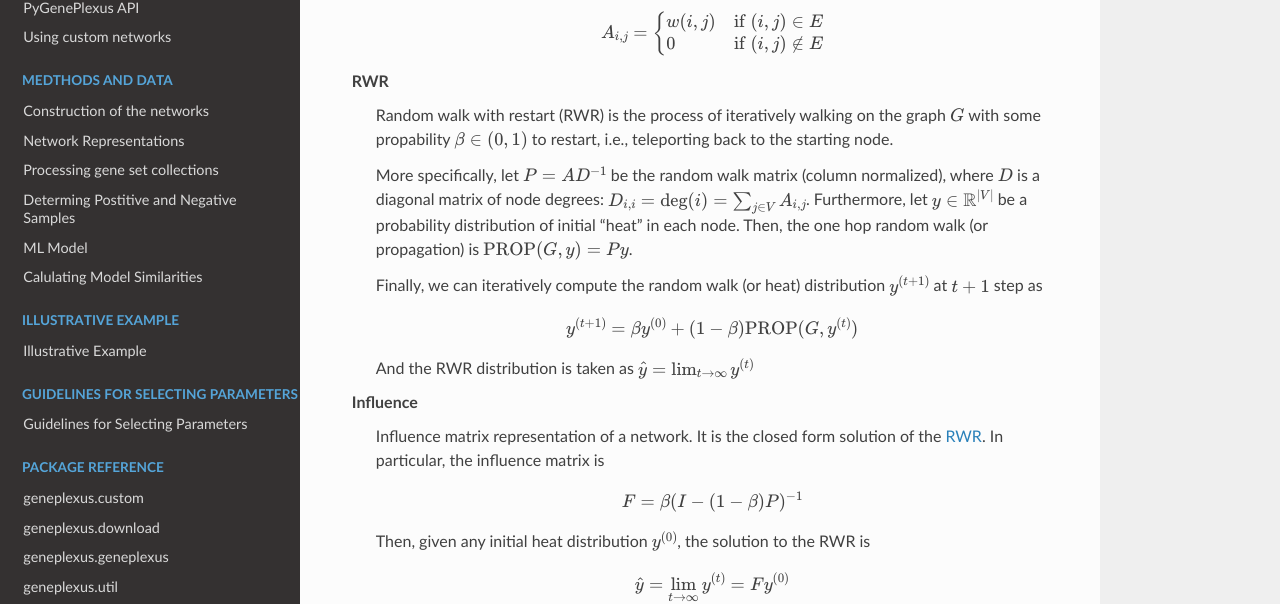
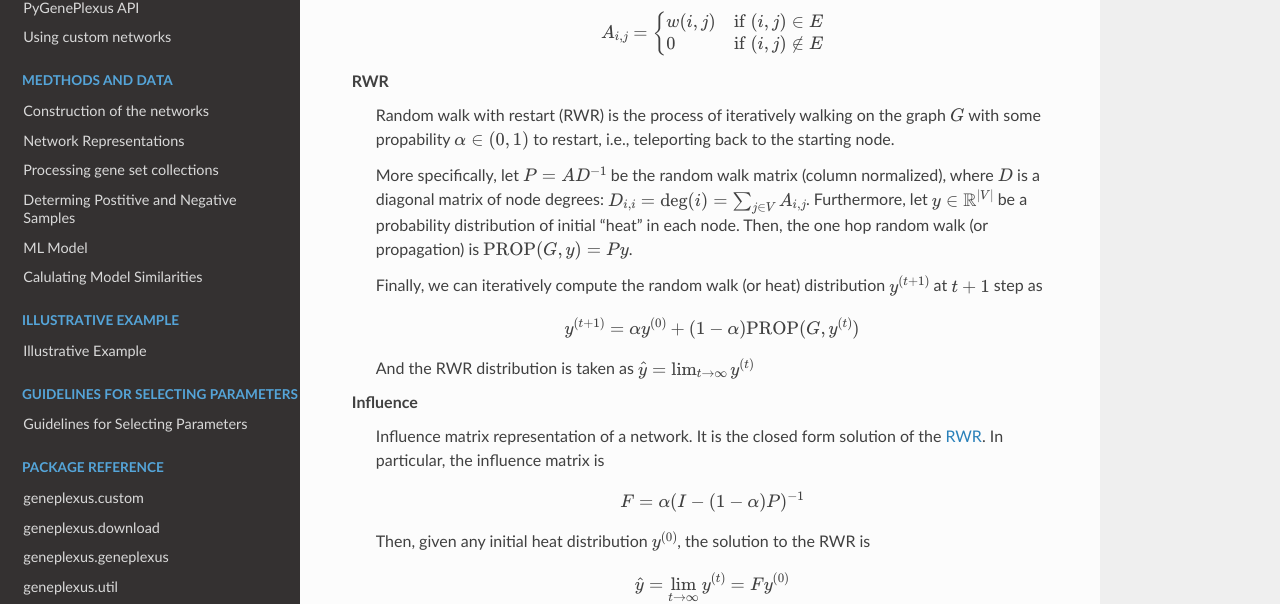
Before and after one commit to krishnanlab/PyGenePlexus, a Sphinx documentation site: the page built from docs/source/appendix/glossary.rst, in a window 1280 px wide and 900 px high, scrolled down 371 px. Shown: the part 130-734 px from the top of the window. Built offline with Sphinx 7.4.7 and the Read the Docs theme 2.0.0, drawn with Linux system fonts in a browser that asks for light colours.

Commit message:
Rename all beta to alpha (restart parameters), need minor version bump

```diff
--- a/docs/source/appendix/glossary.rst
+++ b/docs/source/appendix/glossary.rst
@@ -29,7 +29,7 @@ Glossary
 
    RWR
       Random walk with restart (RWR) is the process of iteratively walking on
-      the graph :math:`G` with some propability :math:`\beta \in (0, 1)` to
+      the graph :math:`G` with some propability :math:`\alpha \in (0, 1)` to
       restart, i.e., teleporting back to the starting node.
 
       More specifically, let :math:`P = A D^{-1}` be the random walk matrix
@@ -44,7 +44,7 @@ Glossary
 
       .. math::
 
-         y^{(t+1)} = \beta y^{(0)} + (1 - \beta) \text{PROP}(G, y^{(t)})
+         y^{(t+1)} = \alpha y^{(0)} + (1 - \alpha) \text{PROP}(G, y^{(t)})
 
       And the RWR distribution is taken as
       :math:`\hat y = \lim_{t \to \infty} y^{(t)}`
@@ -55,7 +55,7 @@ Glossary
 
       .. math::
 
-         F = \beta (I - (1 - \beta)P)^{-1}
+         F = \alpha (I - (1 - \alpha)P)^{-1}
 
       Then, given any initial heat distribution :math:`y^{(0)}`, the solution
       to the RWR is
--- a/docs/source/notes/custom.rst
+++ b/docs/source/notes/custom.rst
@@ -41,7 +41,7 @@ set up the working files by
 
    # Create influence feature representation
    custom.edgelist_to_matrix("path/to/net.edg", "path/to/data",
-                             "your_net_name", "Influence", beta=0.85)
+                             "your_net_name", "Influence", alpha=0.85)
 
    # Set up GO GSC with a minimum gene set size of five
    custom.subset_gsc_to_network("path/to/data", "your_net_name", "GO",
```
Also changed, not shown: 1 other file.
